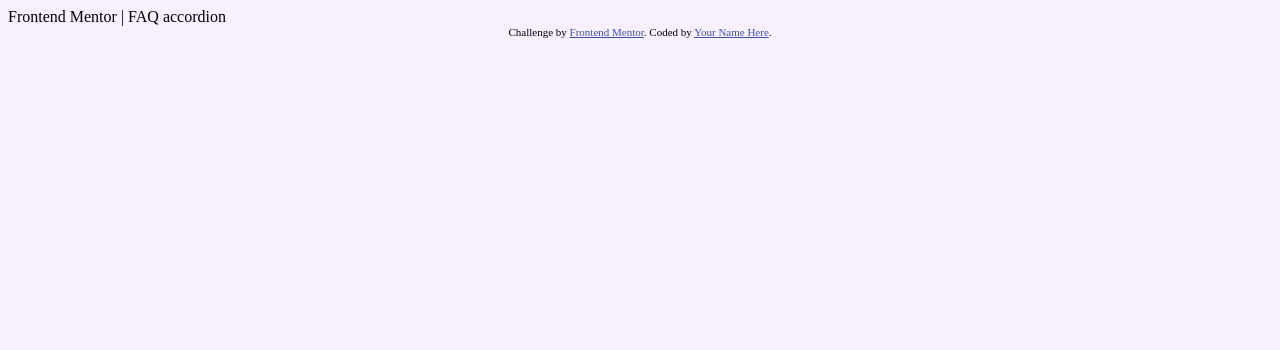
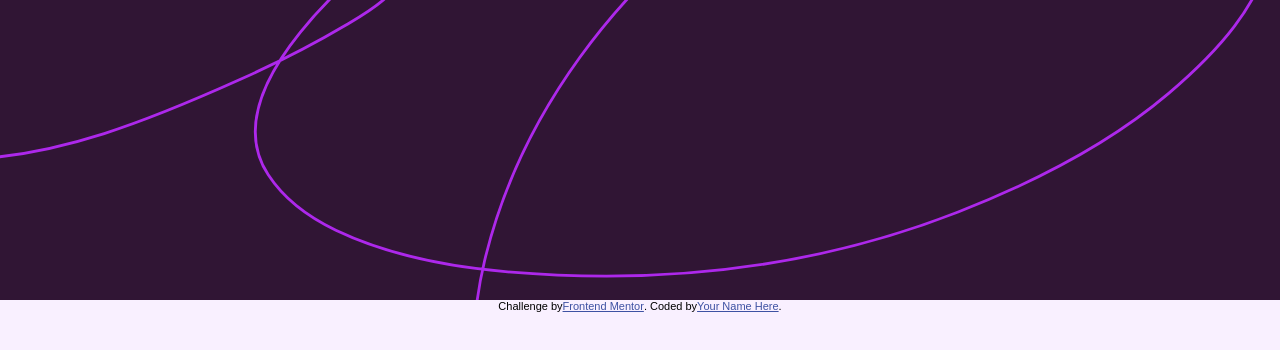
Before and after one commit to sapphirepusa/FAQ-accordion, a plain HTML site: page index.html in a window 1280 px wide. Drawn offline with Linux system fonts and the light colour scheme.

Commit message:
for test only

```diff
--- a/index.html
+++ b/index.html
@@ -5,7 +5,7 @@
   <meta name="viewport" content="width=device-width, initial-scale=1.0"> <!-- displays site properly based on user's device -->
 
   <link rel="icon" type="image/png" sizes="32x32" href="./assets/images/favicon-32x32.png">
-  <link rel="stylesheet" href="style.css"
+  <link rel="stylesheet" href="style.css">
 
   <title>Frontend Mentor | FAQ accordion</title>
 
@@ -16,7 +16,10 @@
   </style>
 </head>
 <body>
-
+    <main class="main-cont">
+        <div class="upper-cont" >
+        </div>
+    </main>
   <!-- FAQs
 
   What is Frontend Mentor, and how will it help me?
@@ -41,9 +44,9 @@
   channel where you can ask questions and seek support from other community members. -->
 
 
-  <div class="attribution">
+  <footer class="attribution">
     Challenge by <a href="https://www.frontendmentor.io?ref=challenge" target="_blank">Frontend Mentor</a>.
     Coded by <a href="#">Your Name Here</a>.
-  </div>
+  </footer>
 </body>
 </html>
--- a/style.css
+++ b/style.css
@@ -1,3 +1,33 @@
 body{
-    background-color: hsl(275, 100%, 97%)
+    background-color: hsl(275, 100%, 97%);
+    font-family: "Work Sans", sans-serif;
+    font-optical-sizing: auto;
+    font-style: normal
 }
+
+*{
+    margin: 0px;
+    padding: 0px;
+    box-sizing: border-box;
+}
+
+.main-cont{
+    height: fit-content;
+    width: 100%;
+}
+
+.upper-cont {
+   height: 300px;
+   width:inherit;
+   background-repeat: no-repeat;
+   background-size: cover;
+   background-position: center;
+   background-image: url("assets/images/background-pattern-desktop.svg");
+}
+
+footer{
+    display: flex;
+    justify-content: center;
+    align-items: flex-end;
+
+}
```
